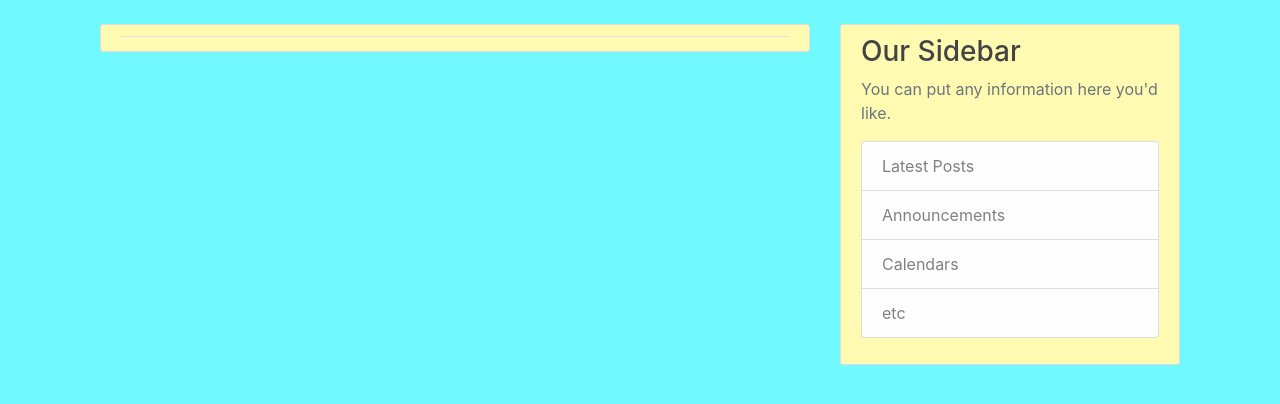
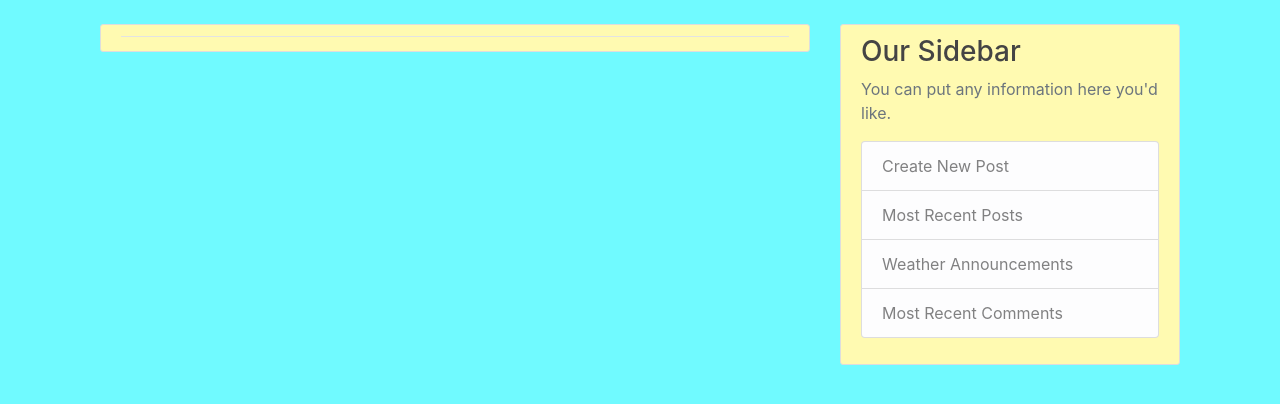
Before and after one commit to uprm-inso-4101-2021-2022-s1/semester-project-team-13, a Django app: page /beach/ in a window 1280 px wide. Shown: the part 56-460 px from the top of the page. Run offline with Django 3.2, Linux system fonts and the light colour scheme; data comes from the database, SQL or seed files in the repository; some libraries are stand-ins or nearby versions.

Commit message:
More pics

```diff
--- a/templates/base.html
+++ b/templates/base.html
@@ -44,10 +44,10 @@
                   <h3>Our Sidebar</h3>
                   <p class='text-muted'>You can put any information here you'd like.
                     <ul class="list-group">
-                      <li class="list-group-item list-group-item-light">Latest Posts</li>
-                      <li class="list-group-item list-group-item-light">Announcements</li>
-                      <li class="list-group-item list-group-item-light">Calendars</li>
-                      <li class="list-group-item list-group-item-light">etc</li>
+                      <li class="list-group-item list-group-item-light">Create New Post</li>
+                      <li class="list-group-item list-group-item-light"> Most Recent Posts</li>
+                      <li class="list-group-item list-group-item-light">Weather Announcements</li>
+                      <li class="list-group-item list-group-item-light">Most Recent Comments</li>
                     </ul>
                   </p>
                 </div>
--- a/templates/beach/display.html
+++ b/templates/beach/display.html
@@ -8,7 +8,7 @@
   <div class="media-body">
     <div class="article-metadata">
       <!-- {% for beach in beaches %} -->
-      <H1>{{ beaches.first | title}} (beach rating)</H1>
+      <H1>{{ beaches.first | title}} (Beach Rating)</H1>
       <a>beach id</a>
       <!-- {% endfor %} -->
     </div>
--- a/templates/home/home.html
+++ b/templates/home/home.html
@@ -5,7 +5,7 @@
 <article class="media content-section">
   <div class="media-body">
     <div class="article-metadata">
-      filters
+      Filters
     </div>
     <div>
       <!-- button group starts here -->
@@ -75,7 +75,7 @@
             <img src="{{topRating.beach.img.url}}" alt="image not found" width="20%">
           </div>
           <div>
-            <p class="article-content">(top 3 activites)</p>
+            <p class="article-content">(Top 3 activites)</p>
             <!-- show top 3 activities -->
             <p class="article-content"><a href="/#">📍 </a> | <a href="/#">💾</a></p>
             <!-- location link can be a variable -->
```
Also changed, not shown: media/beach_pic/Flamenco.jpg (added), media/beach_pic/Mar chiquita.jpg (added), media/beach_pic/Playa Sucia.jpg (added), media/beach_pic/Poza las mujeres.jpg (added).
